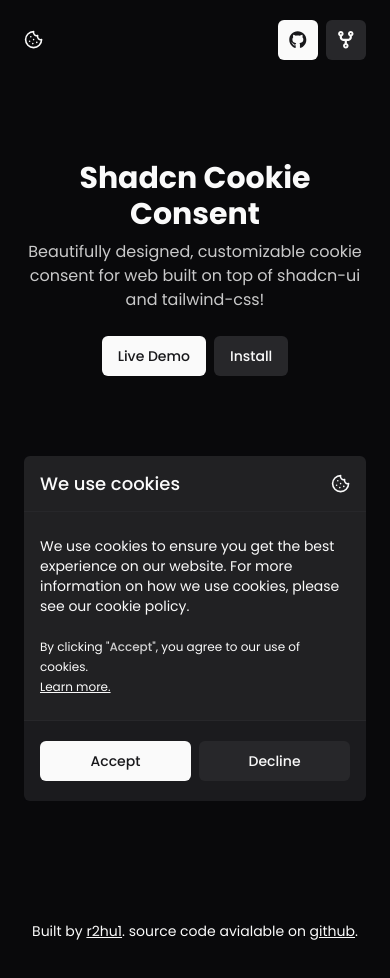
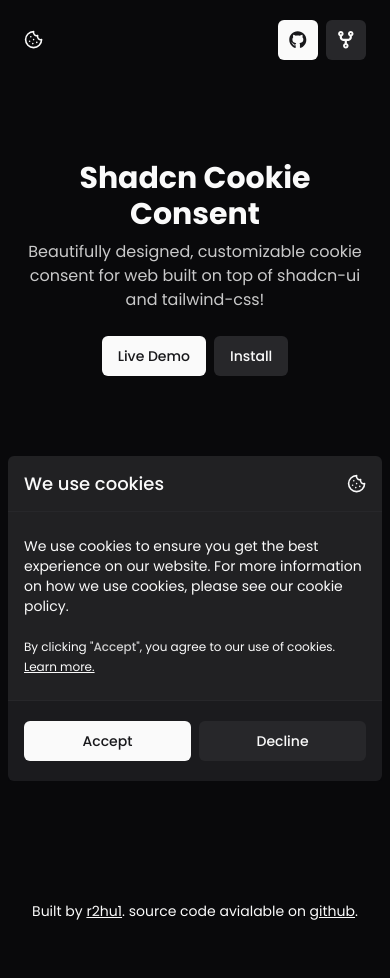
Before and after one commit to r2hu1/shadcn-cookie-consent, a Next.js app: page / in a window 390 px wide. Shown: the top 978 px of the page. Built offline with nearby package versions, Linux system fonts and the light colour scheme.

Commit message:
Update page.js

```diff
--- a/app/page.js
+++ b/app/page.js
@@ -8,8 +8,8 @@
   const [demo, setDemo] = useState(false);
 
   return (
-    <main className="px-6 md:px-20 lg:px-32 py-20">
-      <div className="sm:max-w-2xl mx-auto text-center grid gap-2">
+    <main className="md:px-20 lg:px-32 py-20">
+      <div className="px-5 sm:max-w-2xl mx-auto text-center grid gap-2">
         <h1 className="text-3xl md:text-4xl font-bold">Shadcn Cookie Consent</h1>
         <p className="text-base md:text-lg opacity-80 font-normal">Beautifully designed, customizable cookie consent for web built on top of shadcn-ui and tailwind-css!</p>
         <div className="flex mt-4 items-center justify-center gap-2">
@@ -17,7 +17,7 @@
           <Button variant="secondary" asChild><a href="https://github.com/r2hu1/shadcn-cookie-consent/blob/master/components/CookieConsent.jsx">Install</a></Button>
         </div>
       </div>
-      <div className="mt-20">
+      <div className="mt-20 px-2">
         <div className="w-full sm:max-w-xl mx-auto select-none pointer-events-none" role="img">
           <div className="bg-secondary/80 rounded-md">
             <div className="grid gap-2">
```
